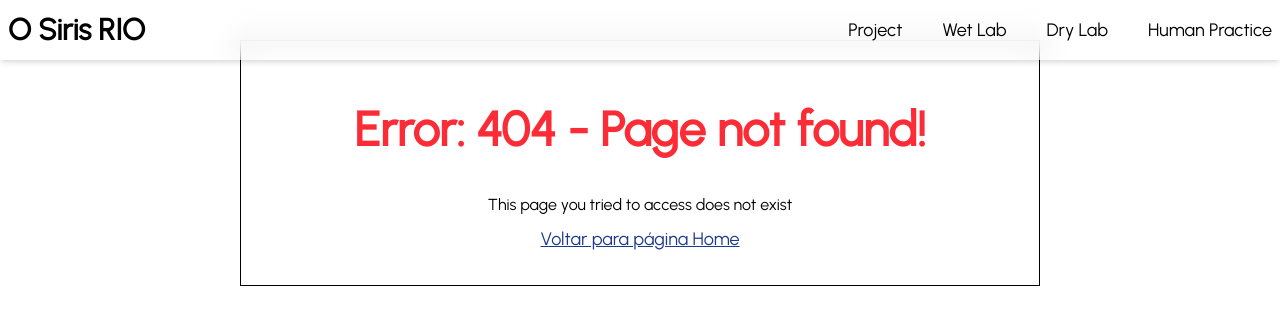
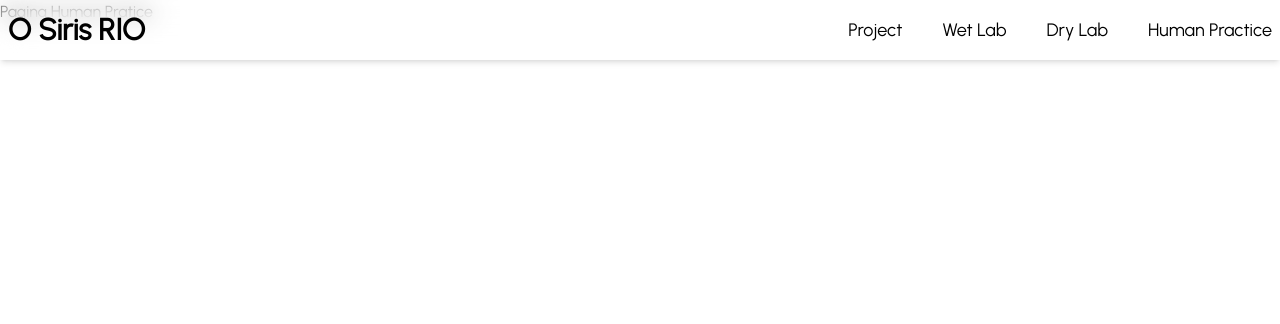
Before and after one commit to coutinhogcs/chemistry-wiki, a Next.js app: page /human-practice in a window 1280 px wide. Before the commit this address had no page. Shown: the top 324 px of the page. Built offline with nearby package versions, Linux system fonts and the light colour scheme.

Commit message:
Creation of Human Practice screen

```diff
--- /dev/null
+++ b/src/app/human-practice/page.tsx
@@ -0,0 +1,12 @@
+import { Metadata } from "next"
+
+export const metadata: Metadata = {
+  title: 'Human Practice - O Siris Project',
+  description: 'Chemistry Project'
+}
+
+export default function HumanPratice(){
+    return(
+        <div><h1>Pagina Human Pratice</h1></div>
+    )
+}
```
